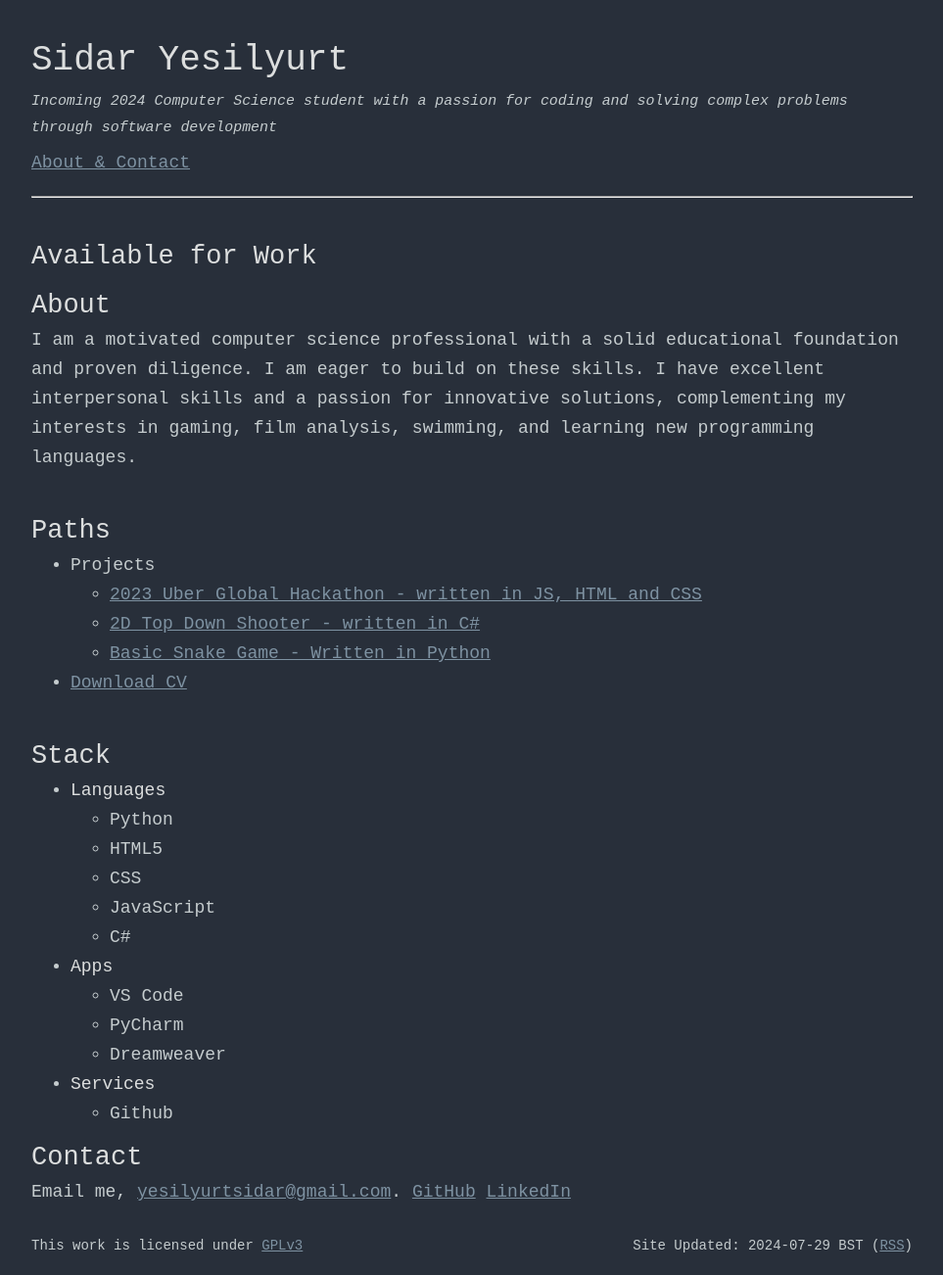
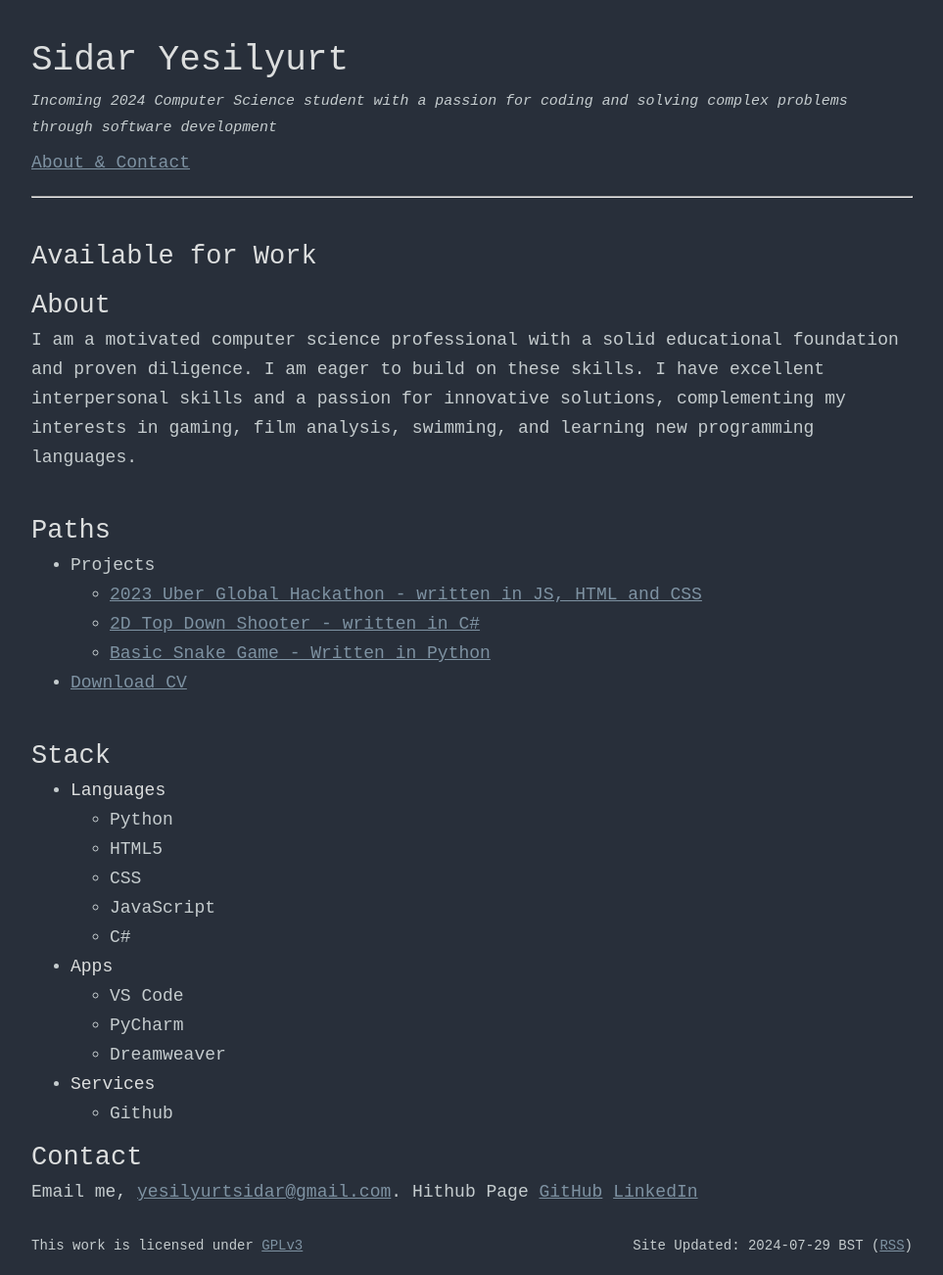
Before and after one commit to sidar-yesilyurt/sidar-yesilyurt.github.io, a Jekyll site: the page built from index.md, in a window 1280 px wide. Shown: the whole page at 98% size, without its empty margins (158-1121 px from the left). Built offline with Jekyll 4.4.1, drawn with Linux system fonts in a browser that asks for light colours.

Commit message:
Update index.md

```diff
--- a/index.md
+++ b/index.md
@@ -36,5 +36,5 @@
 
 ## Contact
 Email me, [yesilyurtsidar@gmail.com](yesilyurtsidar@gmail.com).
-[GitHub](https://github.com/sidar-yesilyurt)
-[LinkedIn](https://www.linkedin.com/in/sidaryesilyurt/)
+Hithub Page [GitHub](github.com/sidar-yesilyurt)
+[LinkedIn](linkedin.com/in/sidaryesilyurt/)
```
